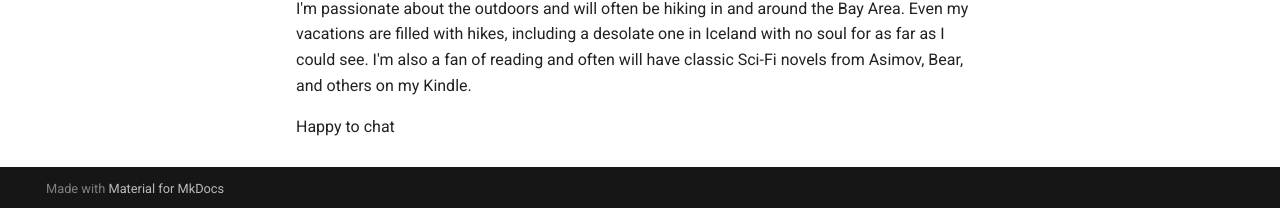
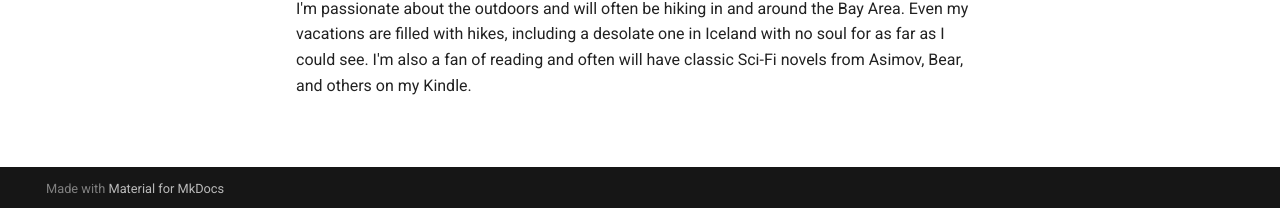
Before and after one commit to javawithjiva/javawithjiva.github.io, an MkDocs documentation site: the page built from docs/index.md, in a window 1280 px wide. Shown: the part 689-897 px from the top of the page. Built offline with MkDocs 1.6.1 and Material for MkDocs 9.7.7, drawn with Linux system fonts in a browser that asks for light colours.

Commit message:
Update index.md

```diff
--- a/docs/index.md
+++ b/docs/index.md
@@ -1,13 +1,20 @@
 # Java with Jiva
 
-I have over 13 years of management experience, including managing large distributed teams across geographically diverse locations in Europe and the USA. My primary expertise is with Java Virtual Machine (JVM) teams at Oracle, Amazon, Twitter, and Apple. That said, most of my engineering life has been in systems with experience in operating systems, Kubernetes, and other platform infrastructure-related areas.
+I have over 13 years of management experience, including managing large distributed teams across geographically diverse locations in Europe and the USA.
+My primary expertise is with Java Virtual Machine (JVM) teams at Oracle, Amazon, Twitter, and Apple. That said, most of my engineering life has been in
+systems with experience in operating systems, Kubernetes, and other platform infrastructure-related areas.
 
-I'm a past contributor to the development of the Sun/Oracle HotSpot JVM compiler while working at Sun and AMD. In addition, I have submitted and been granted US Patents for code generation, virtualization, and graphics acceleration of code.
+I'm a past contributor to the development of the Sun/Oracle HotSpot JVM compiler while working at Sun and AMD. In addition, I have submitted and been
+granted US Patents for code generation, virtualization, and graphics acceleration of code.
 
 ## How I work
-My role within a team is to provide a safe place for each member to do their best work. Every voice should be heard, and feel comfortable being their best self. Conflicts are welcome, but in a healthy manner, focusing on the task at hand. When things go poorly, there is no blame, only paths forward.
+
+My role within a team is to provide a safe place for each member to do their best work. Every voice should be heard, and feel comfortable
+being their best self. Conflicts are welcome, but in a healthy manner, focusing on the task at hand. When things go poorly, there is no blame,
+only paths forward.
 
 ## What I like to do
-I'm passionate about the outdoors and will often be hiking in and around the Bay Area. Even my vacations are filled with hikes, including a desolate one in Iceland with no soul for as far as I could see. I'm also a fan of reading and often will have classic Sci-Fi novels from Asimov, Bear, and others on my Kindle.
 
-Happy to chat
+I'm passionate about the outdoors and will often be hiking in and around the Bay Area. Even my vacations are filled with hikes, including a
+desolate one in Iceland with no soul for as far as I could see. I'm also a fan of reading and often will have classic Sci-Fi novels from Asimov, Bear,
+and others on my Kindle.
```
